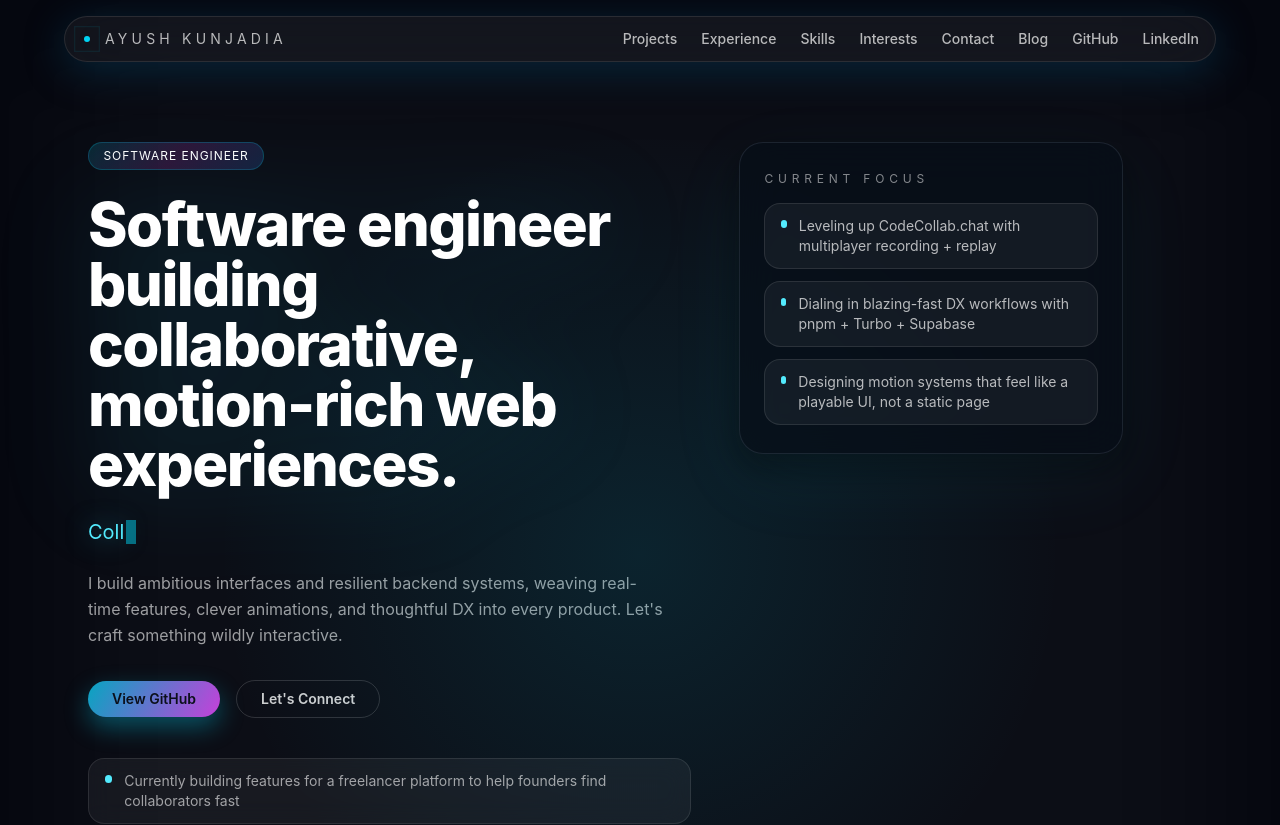
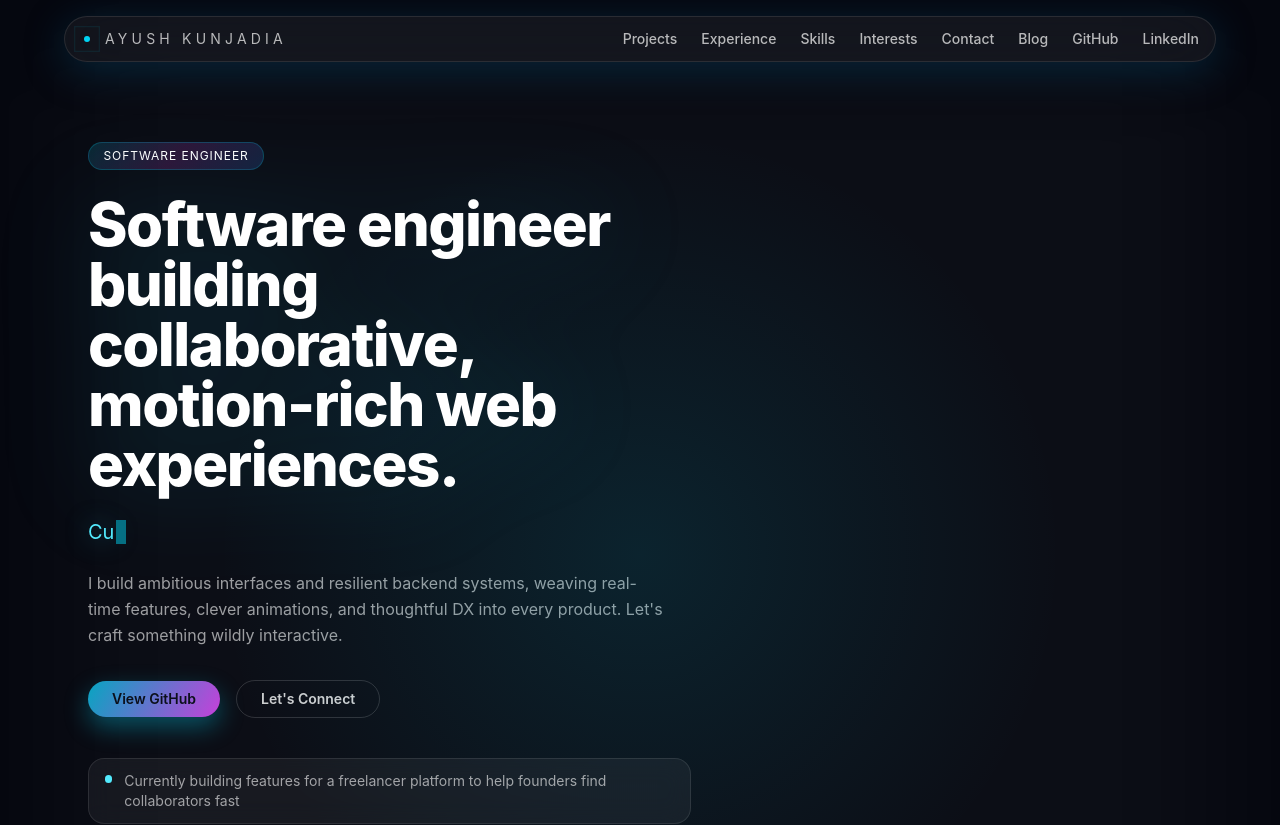
Before and after one commit to atkunja/Portfolio1, a Next.js app: page / in a window 1280 px wide. Shown: the top 825 px of the page. Built offline with nearby package versions, Linux system fonts and the light colour scheme.

Commit message:
everywhere

```diff
--- a/src/app/layout.tsx
+++ b/src/app/layout.tsx
@@ -1,9 +1,21 @@
 // src/app/layout.tsx
+import type { Metadata } from "next";
 import { Geist, Geist_Mono } from "next/font/google";
 import "./globals.css";
 
 const geistSans = Geist({ variable: "--font-geist-sans", subsets: ["latin"] });
 const geistMono = Geist_Mono({ variable: "--font-geist-mono", subsets: ["latin"] });
+
+export const metadata: Metadata = {
+  title: "Ayush Kunjadia",
+  description:
+    "Software engineer building collaborative, motion-rich web experiences with thoughtful polish.",
+  icons: {
+    icon: "/logo.png",
+    shortcut: "/logo.png",
+    apple: "/logo.png",
+  },
+};
 
 export default function RootLayout({ children }: { children: React.ReactNode }) {
   return (
--- a/src/app/page.tsx
+++ b/src/app/page.tsx
@@ -6,7 +6,7 @@ import type { CSSProperties } from "react";
 import Image from "next/image";
 
 // --- Typewriter effect ---
-const WORDS = ["TypeScript Fiend", "Full-Stack Builder", "Collaborative Engineer"];
+const WORDS = ["Software Engineer", "Full-Stack Builder", "Curious Collaborator"];
 
 function Typewriter({
   words,
@@ -461,24 +461,6 @@ export default function Home() {
             </ul>
           </div>
 
-          <div className="hidden w-full max-w-sm flex-col gap-6 md:flex">
-            <div className="glass-panel flex flex-col gap-4 rounded-[2rem] px-6 py-7">
-              <span className="text-xs uppercase tracking-[0.4em] text-white/50">
-                Current focus
-              </span>
-              <ul className="flex flex-col gap-3 text-sm text-white/70">
-                {heroFocus.map((item) => (
-                  <li
-                    key={item}
-                    className="flex items-start gap-3 rounded-2xl border border-white/10 bg-white/5 px-4 py-3 transition hover:border-cyan-300/60 hover:text-cyan-100"
-                  >
-                    <span className="mt-[4px] h-2 w-2 rounded-full bg-cyan-300" />
-                    <span>{item}</span>
-                  </li>
-                ))}
-              </ul>
-            </div>
-          </div>
         </header>
 
         {/* SKILL MARQUEE */}
@@ -748,7 +730,7 @@ export default function Home() {
 
       {/* FOOTER */}
       <footer className="mx-auto w-[calc(100%-1.5rem)] max-w-6xl px-4 pb-10 text-center text-xs uppercase tracking-[0.4em] text-white/40 sm:px-6">
-        © {new Date().getFullYear()} Ayush Kunjadia · Crafted in TypeScript
+        © {new Date().getFullYear()} Ayush Kunjadia · Thanks for stopping by
       </footer>
     </div>
   );
```
Also changed, not shown: public/logo.png (added).
